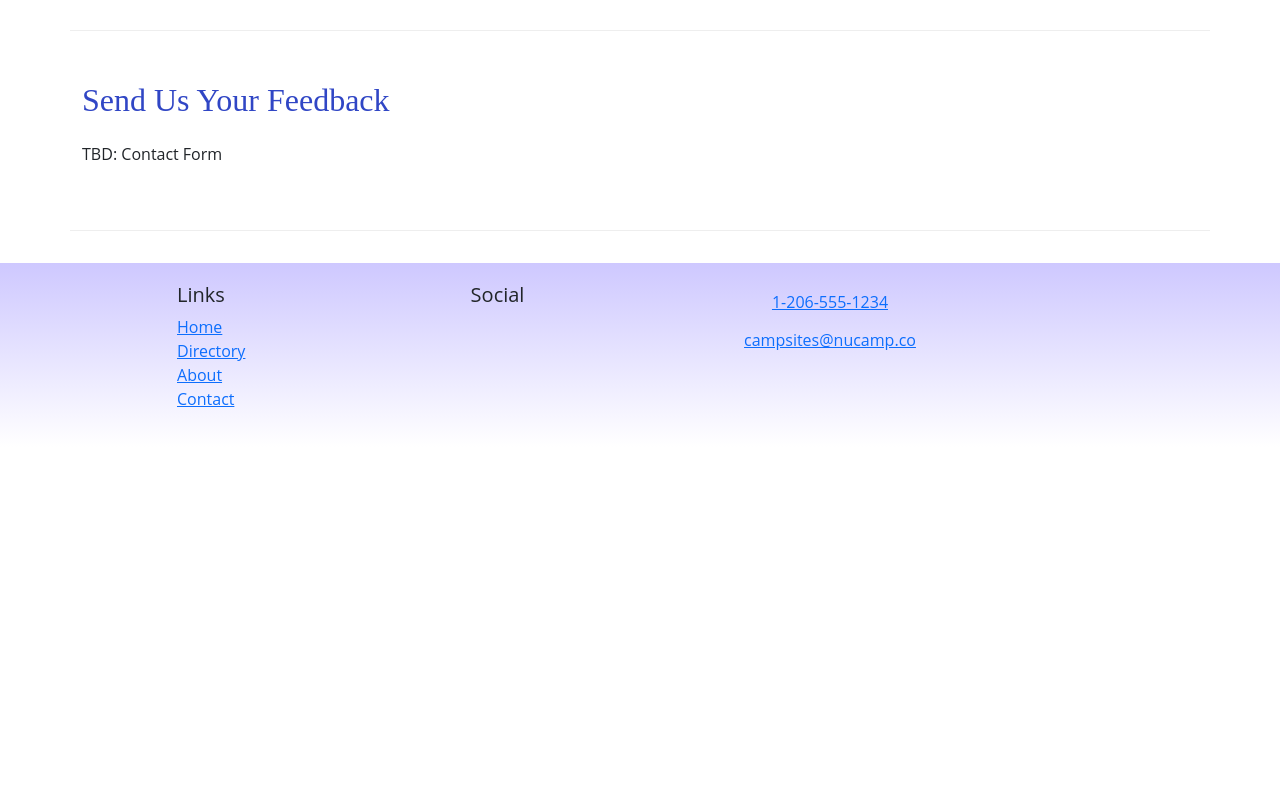
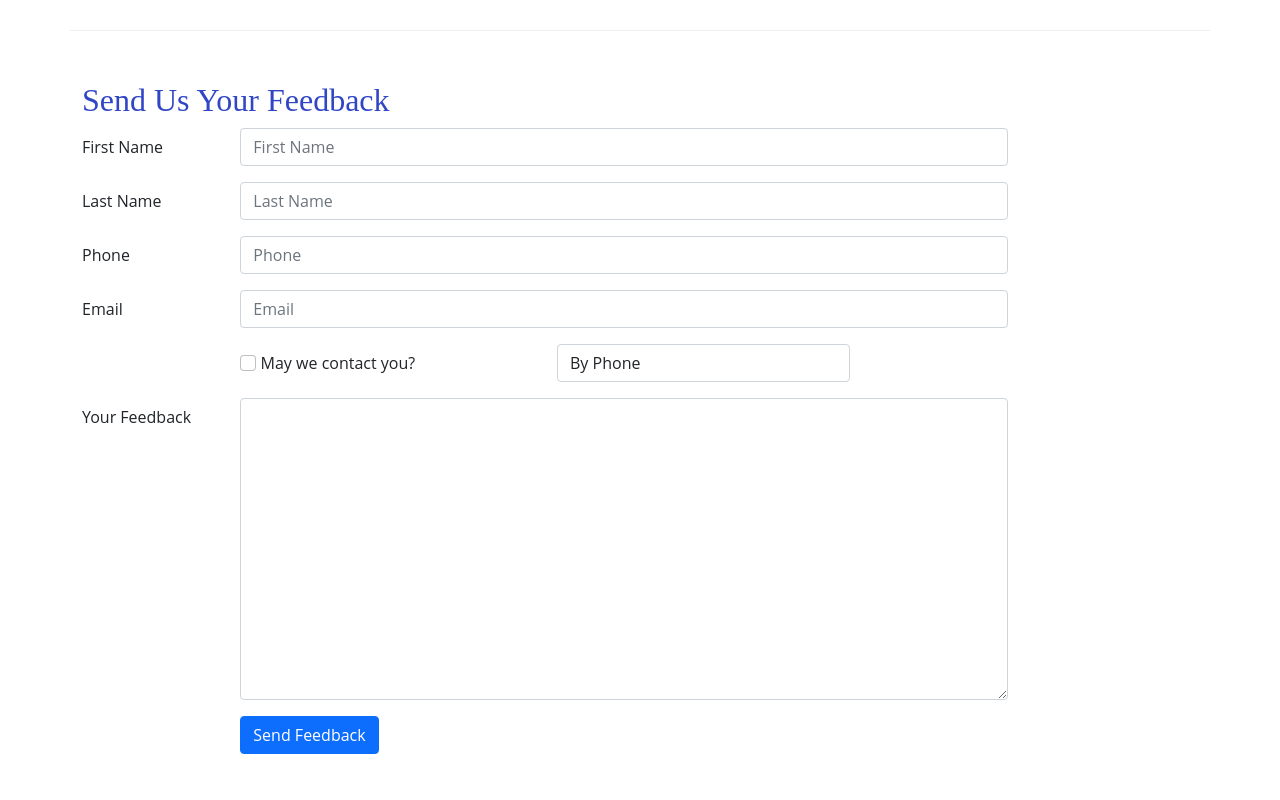
Before and after one commit to cynmaciel/nucampsite-react, a React (Create React App) app: page /contact in a window 1280 px wide. Shown: the part 440-1240 px from the top of the page. Before the commit the page ends 887 px from the top, so only its background shows below. Built offline with nearby package versions, Linux system fonts and the light colour scheme; the HTML template or start-up script is replaced by a standard one.

Commit message:
ContactForm Part 3

```diff
--- /dev/null
+++ b/src/components/ContactForm.js
@@ -0,0 +1,119 @@
+import { Button, Label, Col, FormGroup } from 'reactstrap';
+import { Formik, Field, Form } from 'formik';
+
+const ContactForm = () => {
+    const handleSubmit = (values, { resetForm }) => {
+        console.log('form values:', values);
+        console.log('in JSON format:', JSON.stringify(values));
+        resetForm();
+    };
+
+    return (
+        <Formik
+            initialValues={{
+                firstName: '',
+                lastName: '',
+                phoneNum: '',
+                email: '',
+                agree: false,
+                contactType: 'By Phone',
+                feedback: '',
+            }}
+            onSubmit={handleSubmit}
+        >
+            <Form>
+                <FormGroup row>
+                    <Label htmlFor='firstName' md='2'>
+                        First Name
+                    </Label>
+                    <Col md='10'>
+                        <Field
+                            name='firstName'
+                            placeholder='First Name'
+                            className='form-control'
+                        />
+                    </Col>
+                </FormGroup>
+                <FormGroup row>
+                    <Label htmlFor='lastName' md='2'>
+                        Last Name
+                    </Label>
+                    <Col md='10'>
+                        <Field
+                            name='lastName'
+                            placeholder='Last Name'
+                            className='form-control'
+                        />
+                    </Col>
+                </FormGroup>
+                <FormGroup row>
+                    <Label htmlFor='phoneNum' md='2'>
+                        Phone
+                    </Label>
+                    <Col md='10'>
+                        <Field
+                            name='phoneNum'
+                            placeholder='Phone'
+                            className='form-control'
+                        />
+                    </Col>
+                </FormGroup>
+                <FormGroup row>
+                    <Label htmlFor='email' md='2'>
+                        Email
+                    </Label>
+                    <Col md='10'>
+                        <Field
+                            name='email'
+                            placeholder='Email'
+                            type='email'
+                            className='form-control'
+                        />
+                    </Col>
+                </FormGroup>
+                <FormGroup row>
+                    <Label check md={{ size: 4, offset: 2 }}>
+                        <Field
+                            name='agree'
+                            type='checkbox'
+                            className='form-check-input'
+                        />{' '}
+                        May we contact you?
+                    </Label>
+                    <Col md='4'>
+                        <Field
+                            name='contactType'
+                            as='select'
+                            className='form-control'
+                        >
+                            <option>By Phone</option>
+                            <option>By Email</option>
+                        </Field>
+                    </Col>
+                </FormGroup>
+                <FormGroup row>
+                    <Label htmlFor='feedback' md='2'>
+                        Your Feedback
+                    </Label>
+                    <Col md='10'>
+                        <Field
+                            name='feedback'
+                            as='textarea'
+                            rows='12'
+                            className='form-control'
+                        />
+                    </Col>
+                </FormGroup>
+                <FormGroup row>
+                    <Col md={{ size: 10, offset: 2 }}>
+                        <Button type='submit' color='primary'>
+                            Send Feedback
+                        </Button>
+                    </Col>
+                </FormGroup>
+            </Form>
+        </Formik>
+    );
+};
+
+export default ContactForm;
--- a/src/pages/ContactPage.js
+++ b/src/pages/ContactPage.js
@@ -1,5 +1,6 @@
 import { Container, Col, Row } from 'reactstrap'
 import SubHeader from '../components/SubHeader';
+import ContactForm from '../components/ContactForm';
 
 const ContactPage = () => {
     return (
@@ -38,7 +39,9 @@
                 <Col xs='12'>
                     <h2>Send Us Your Feedback</h2>
                 </Col>
-                <Col md='10'>TBD: Contact Form</Col>
+                <Col md='10'>
+                    <ContactForm />
+                </Col>
             </Row>
         </Container>
     )
```
